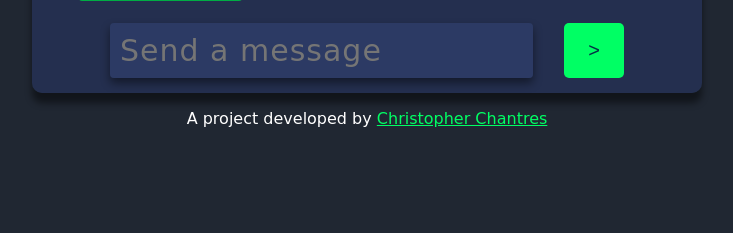
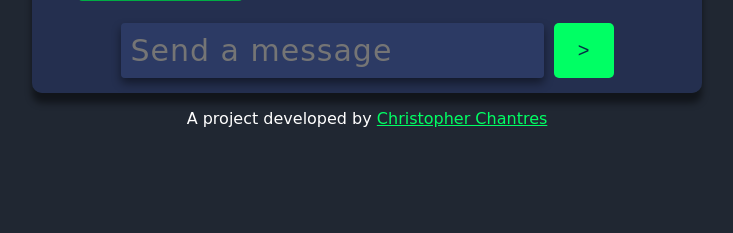
Before and after one commit to ChristopherChantres/PulgaB0T, a Django app: page / in a window 1280 px wide. Shown: the part 455-688 px from the top of the page, without its empty margins (273-1006 px from the left). Run offline with Django 4.2, Linux system fonts and the light colour scheme; some web fonts are replaced.

Commit message:
Justify-content changed in the label form

```diff
--- a/chatbot/static/css/home.css
+++ b/chatbot/static/css/home.css
@@ -88,7 +88,7 @@ form {
 
 .user-input-container {
   display: flex;
-  justify-content: space-evenly;
+  justify-content: center;
 }
 
 .form-input {
@@ -114,6 +114,7 @@ form {
   font-weight: 500;
   color: #043045;
   cursor: pointer;
+  margin-left: 10px;
 }
 
 .footer-author a {
```
